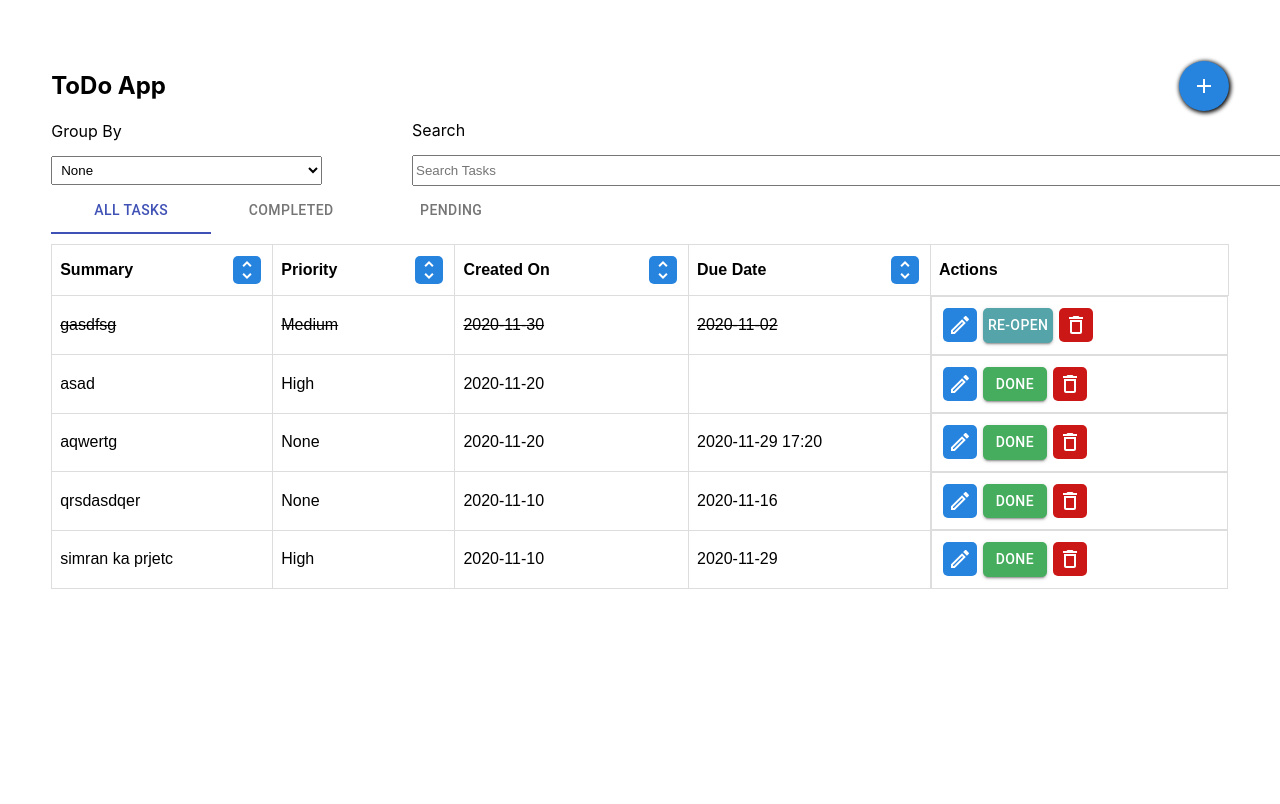
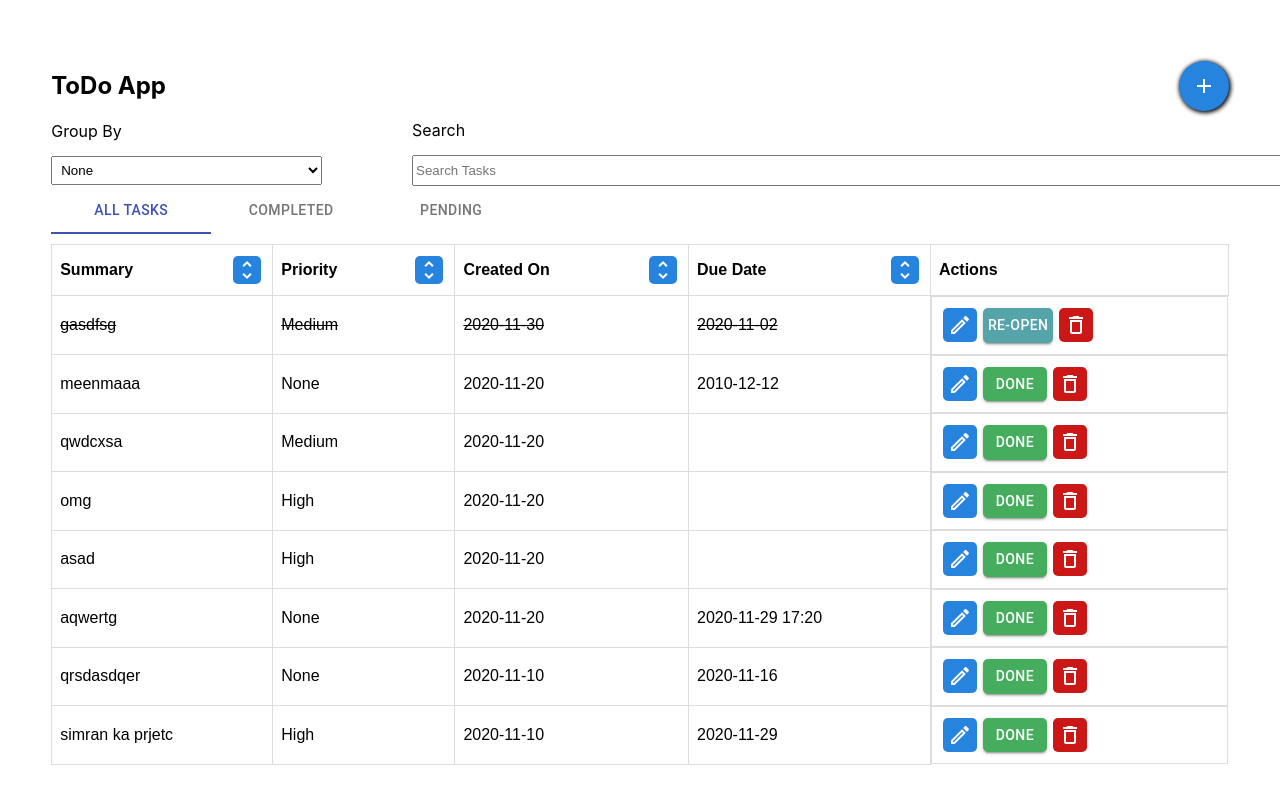
Before and after one commit to jyotsana-khaparde/maxxton-todo-frontend, a React (Create React App) app in the folder maxxton-todo-frontend/: page / in a window 1280 px wide. Shown: the top 804 px of the page. Built offline with nearby package versions, Linux system fonts and the light colour scheme; data requests are answered from the project's data file.

Commit message:
updated condition to check DueDate

```diff
--- a/maxxton-todo-frontend/db.json
+++ b/maxxton-todo-frontend/db.json
@@ -49,6 +49,36 @@
       "DueDate": null,
       "DueTime": "",
       "Priority": "High"
+    },
+    {
+      "id": "70f3cdfe-24f5-4b07-915f-7aa3a4b43389",
+      "CurrentState": "Pending",
+      "Title": "omg",
+      "Description": "sadfg",
+      "CreatedAt": "2020-11-20T11:51:05.900Z",
+      "DueDate": "",
+      "DueTime": "",
+      "Priority": "High"
+    },
+    {
+      "id": "80ff6ac2-36e1-4042-8945-f36efc3c897f",
+      "CurrentState": "Pending",
+      "Title": "qwdcxsa",
+      "Description": "sxzscxcsa",
+      "CreatedAt": "2020-11-20T11:51:31.193Z",
+      "DueDate": null,
+      "DueTime": "19:21",
+      "Priority": "Medium"
+    },
+    {
+      "id": "951a3585-5cac-4075-8add-304829def98d",
+      "CurrentState": "Pending",
+      "Title": "meenmaaa",
+      "Description": "asdztyuhikvc",
+      "CreatedAt": "2020-11-20T12:06:26.009Z",
+      "DueDate": "2010-12-12",
+      "DueTime": "",
+      "Priority": "None"
     }
   ]
 }
--- a/maxxton-todo-frontend/src/components/list.js
+++ b/maxxton-todo-frontend/src/components/list.js
@@ -113,7 +113,7 @@ class ListPage extends Component {
                     {moment(dataLists.CreatedAt).format("YYYY-MM-DD")}
                 </td>
                 <td style={{border: '1px solid #dddddd', textAlign: 'left', padding: 8, textDecoration: dataLists.CurrentState === 'Done' ? 'line-through' : 'none'}}>
-                    {!dataLists.DueDate && !dataLists.DueTime ? null : moment(dataLists.DueDate).format("YYYY-MM-DD") +"  "+ dataLists.DueTime}
+                    {((!dataLists.DueDate && !dataLists.DueTime) || (!dataLists.DueDate && dataLists.DueTime)) ? null : moment(dataLists.DueDate).format("YYYY-MM-DD") +"  "+ dataLists.DueTime}
                 </td>
                 <td style={{border: '1px solid #dddddd', textAlign: 'left', padding: 8, display: 'flex'}}>
                     <EditOutlinedIcon
```
